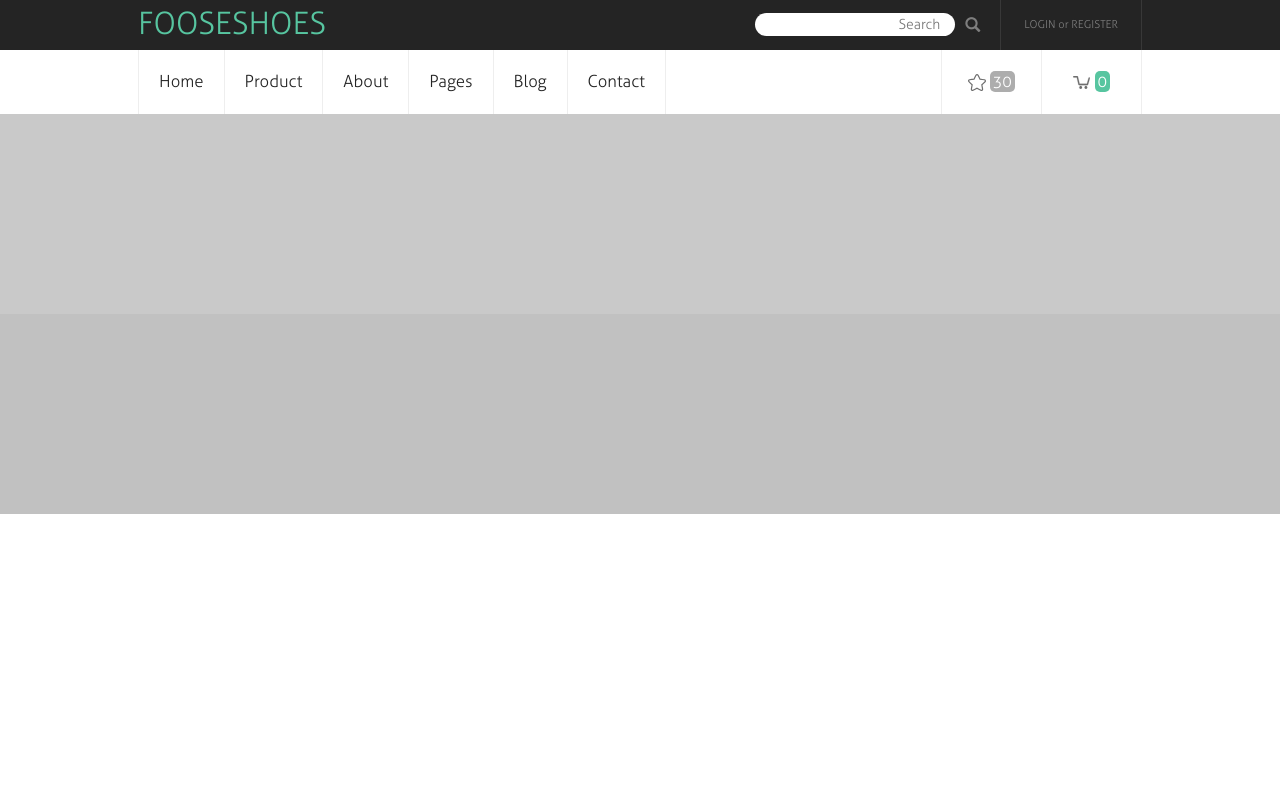
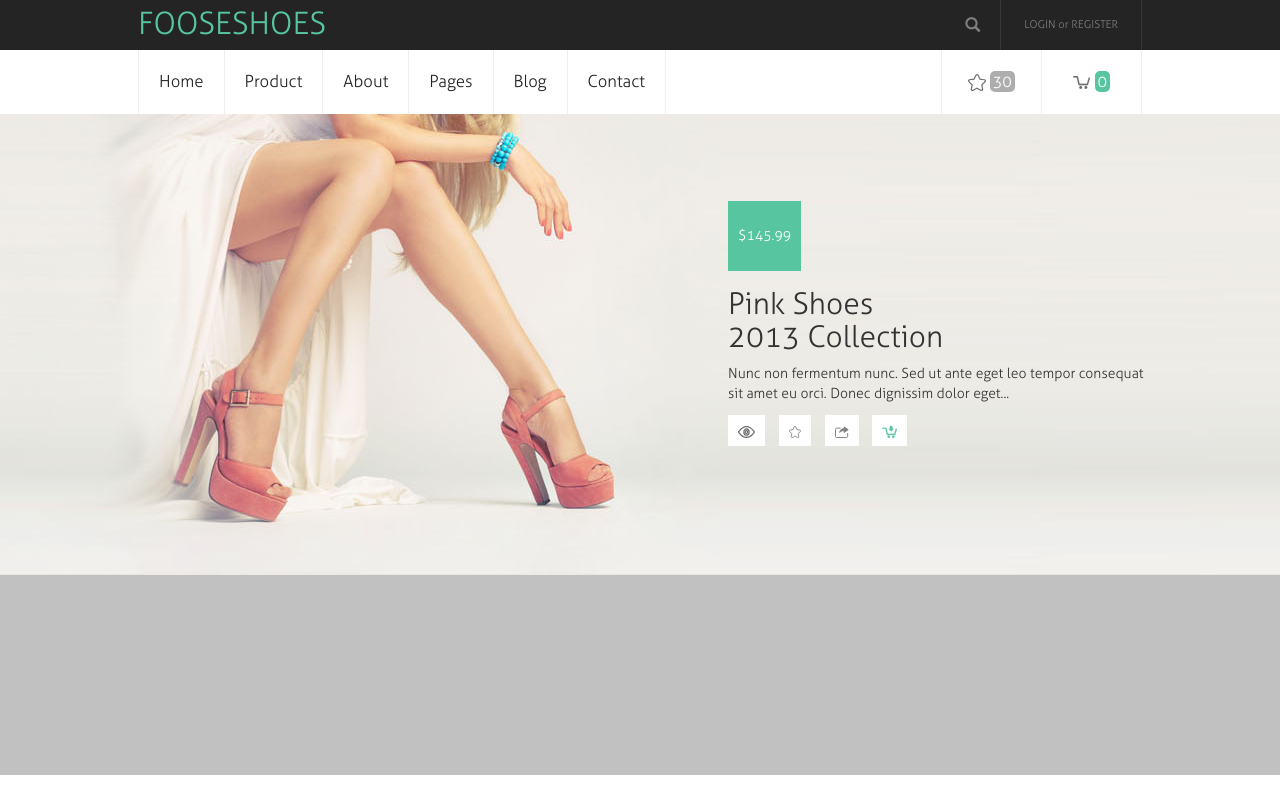
Before and after one commit to gh-soto/urok-10, a plain HTML site: page index.html in a window 1280 px wide. Drawn offline with Linux system fonts and the light colour scheme.

Commit message:
+(slider page)

```diff
--- a/index.html
+++ b/index.html
@@ -75,11 +75,27 @@
 
 
 
-		<main>
+		<div class="slider-page">
 			<div class="wraper">
-
+				<img class="slider" src="/template/images/nogi.jpg" alt="nogi">
+				<ul class="item-details">
+					<li class="price"><p>$145.99</p></li>
+					<li class="item-description">
+						<h3>Pink Shoes</h3>
+						<h3>2013 Collection</h3>
+						<p>Nunc non fermentum nunc. Sed ut ante eget leo tempor consequat sit amet eu orci. Donec dignissim dolor eget...</p>
+					</li>
+					<li class="item-buttons">
+						<ul>
+							<li><img src="/template/images/watch-ico.svg" alt="eye"></li>
+							<li><img src="/template/images/wishlist-star.svg" alt=""></li>
+							<li><img src="/template/images/sendfolder-ico.svg" alt=""></li>
+							<li><img src="/template/images/blue-cart-ico.svg" alt=""></li>
+						</ul>
+					</li>
+				</ul>
 			</div>
-		</main>
+		</div>
 
 
 		<footer>
--- a/template/styles/style.scss
+++ b/template/styles/style.scss
@@ -87,11 +87,18 @@ header {
 
 		}
 	}
+	.search:hover~div {
+		visibility: inherit;
+
+	}
+	.search:not(:hover){
+  		/*не розібрався як воно працює*/
+  	}
 
 	.search-field {
 		float: right;
 		margin-right: 10px;
-
+		visibility: hidden;
 		form {
 			margin:0;
 			padding: 0;
@@ -175,6 +182,7 @@ nav {
 				}
 				td:hover {
 					text-decoration: none;
+					background: #EEEEEE;
 					a {
 						color: red;
 					}
@@ -240,6 +248,9 @@ nav {
 						color: #242424;
 					}
 				}
+				td:hover {
+					background: #EEEEEE;
+				}
 			}
 		}
 	}
@@ -254,9 +265,96 @@ height: 0;
 }
 
 
-main {
-	height: 200px;
-	background: #c9c9c9;
+.slider-page {
+	overflow-x: hidden;
+	background: #fff;
+	.wraper {
+		position: relative;
+		height: 461px;
+		z-index: 1;
+		.slider {
+			z-index: 1;
+			left: -200px;
+			margin: auto;
+			position: absolute;
+		}
+
+		.item-details {
+			position: absolute;
+			left: 560px;
+			z-index: 2;
+			margin-top: 70px;
+			font-family: 'Aller_Lt', 'Roboto', sans-serif;
+			li {
+				list-style-type: none;
+				margin-top: 17px;
+
+			}
+			.price {
+				text-align: center;
+				color: white;
+				background: #57C5A0;
+				display: inline-block;
+				padding: 25px 10px;
+				p {
+					margin: 0;
+				}
+			}
+			.item-description {
+				h3 {
+					margin: 0;
+					font-size: 30px;
+
+				}
+				p {
+					margin-top: 10px;
+					font-size: 14px;
+				}
+			}
+			.item-buttons {
+
+				ul {
+					margin: 0;
+					padding: 0;
+					-moz-user-select: none;
+					-khtml-user-select: none;
+					-webkit-user-select: none;
+
+					li {
+						background: white;
+						display: inline-block;
+						margin: auto;
+						margin-right: 10px;
+						vertical-align: middle;
+						width: 36px;
+						height: 36px;
+
+						padding: 7px 10px;
+						img {
+							display: inline-block;
+							margin: auto;
+							padding: 0;
+							margin: 0;
+							height: 12px;
+
+
+						}
+						display: inline;
+						text-decoration: none;
+
+					}
+					li:hover {
+						background: #F8D6B0;
+					}
+				}
+			}
+
+
+
+		}
+	}
+
+	background: #EAE9E5;
 }
 
 
```
Also changed, not shown: template/images/blue-cart-ico.svg (added), template/images/nogi.jpg (added), template/images/sendfolder-ico.svg (added), template/images/watch-ico.svg (added), template/styles/style.css, 1 other file.
